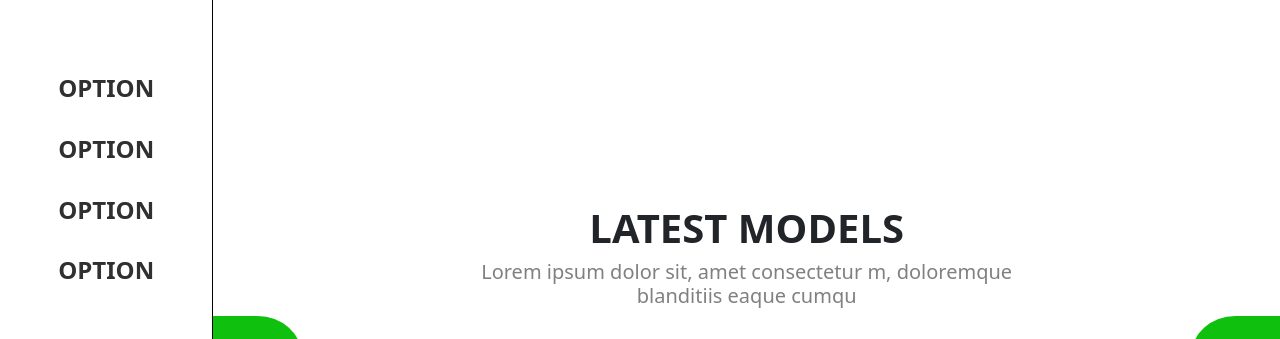
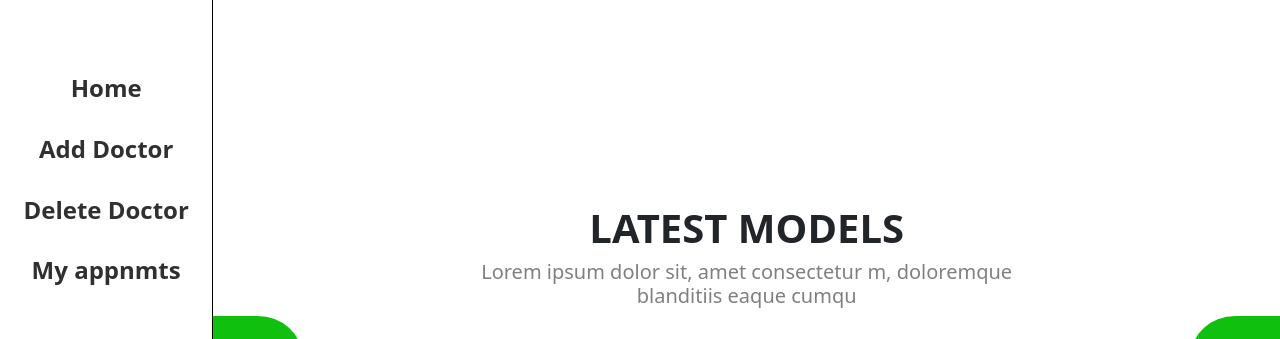
Before and after one commit to benja27/Doctor-Appoinments---Front-End, a React (Vite) app: page / in a window 1280 px wide. Shown: the part 124-463 px from the top of the page. Built offline with nearby package versions, Linux system fonts and the light colour scheme; no server answers.

Commit message:
modify side meny

```diff
--- a/src/components/side_menu.jsx
+++ b/src/components/side_menu.jsx
@@ -11,23 +11,23 @@ function Side_menu() {
         <div className="mt-5 side_menu_cont pt-5 d-flex flex-column gap-4 text-center" style={{}}>
 
           <section>
-            <a href="/set_appoinment">
-              <h4 className="h4 fw-bold">OPTION</h4>
+            <a href="/">
+              <h4 className="h4 fw-bold">Home</h4>
             </a>
           </section>
           <section>
-            <a href="/show">
-              <h4 className="h4 fw-bold">OPTION</h4>
+            <a href="/add-doctor">
+              <h4 className="h4 fw-bold">Add Doctor</h4>
             </a>
           </section>
           <section>
-            <a href="/">
-              <h4 className="h4 fw-bold">OPTION</h4>
+            <a href="/delete-doctor">
+              <h4 className="h4 fw-bold">Delete Doctor</h4>
             </a>
           </section>
           <section>
             <a href="">
-              <h4 className="h4 fw-bold">OPTION</h4>
+              <h4 className="h4 fw-bold">My appnmts</h4>
             </a>
           </section>
 
```
